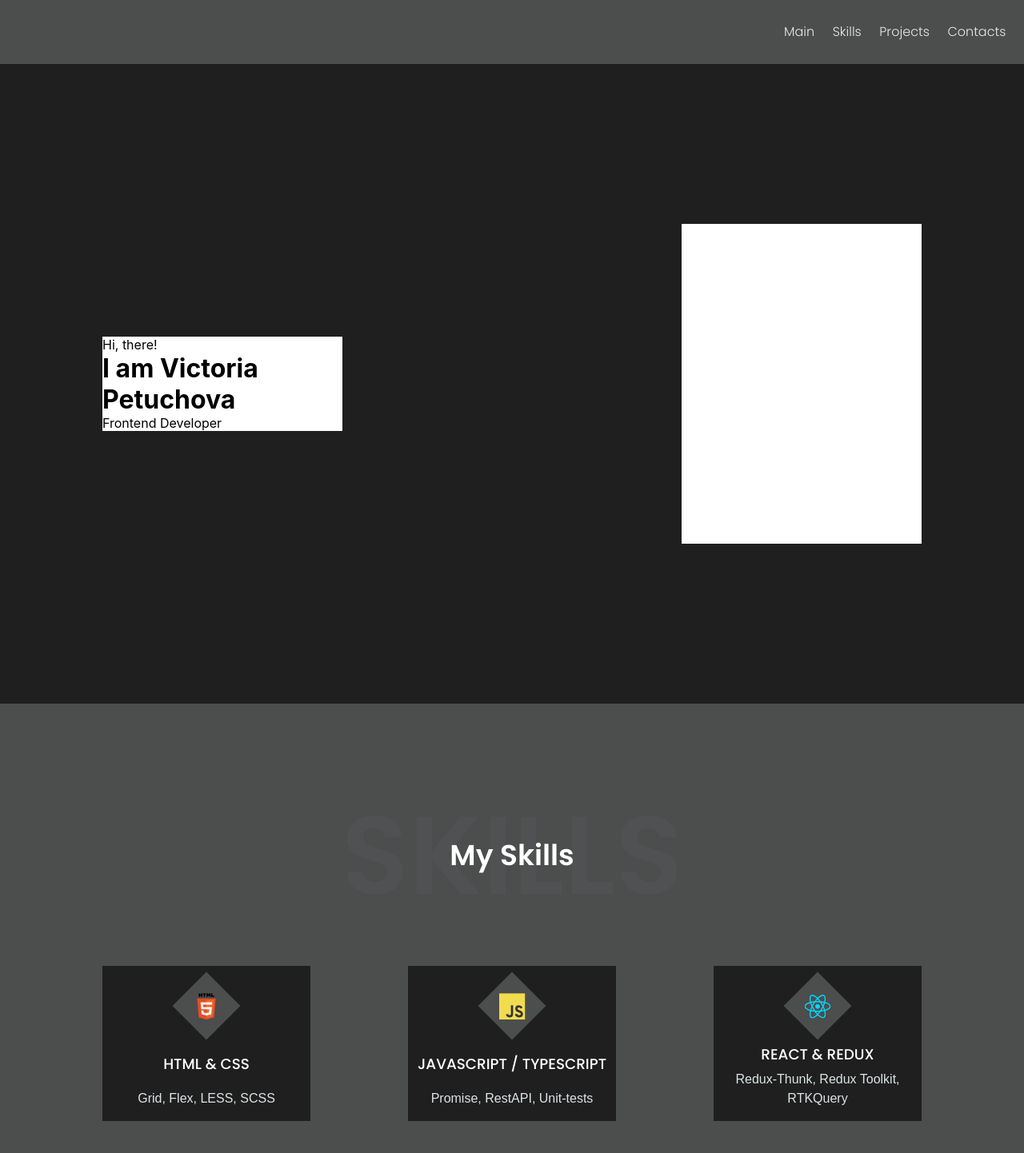
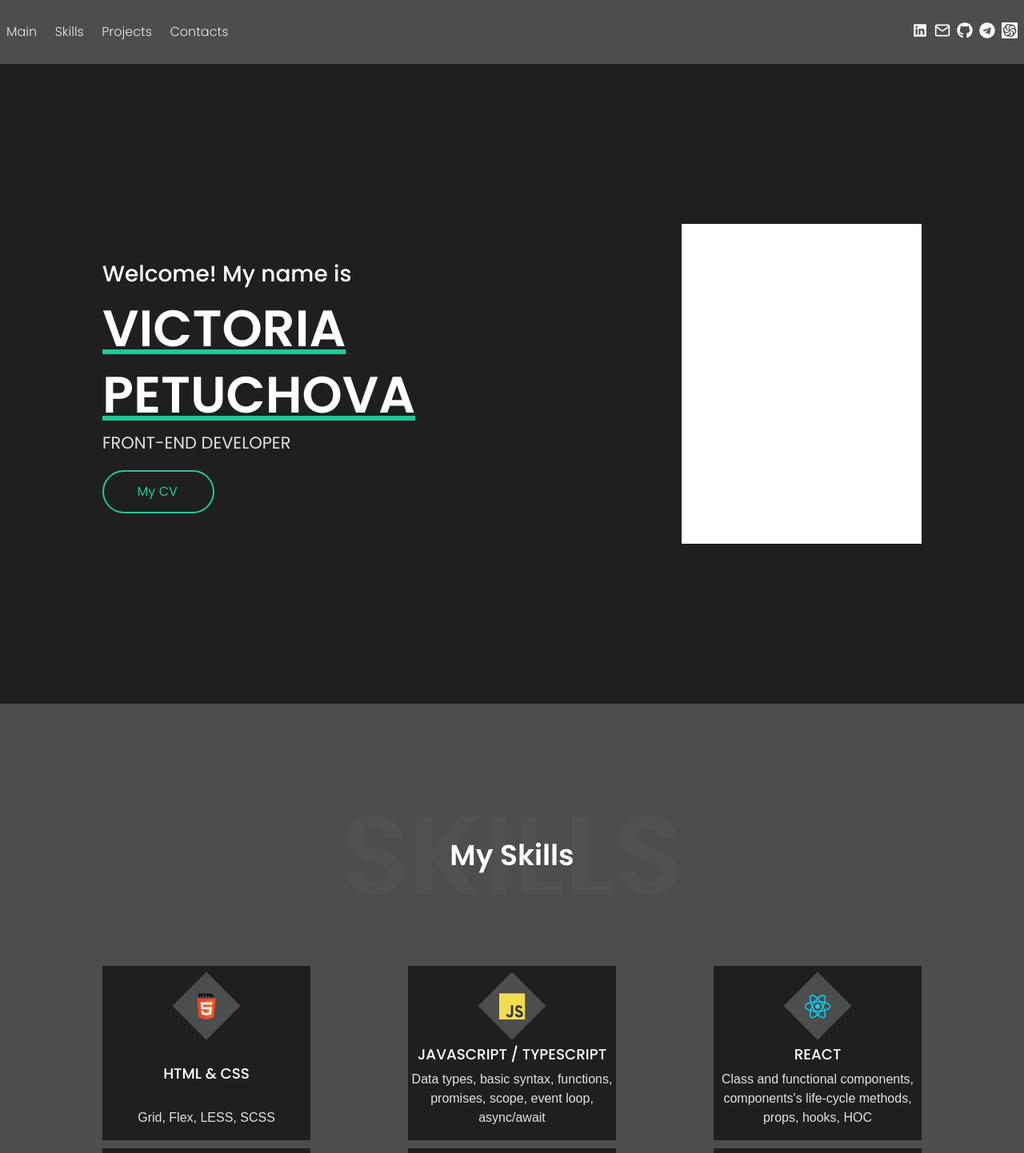
Before and after one commit to BeautyVika/my-portfolio, a React (Create React App) app: page / in a window 1280 px wide. Shown: the top 1442 px of the page at 80% size. Built offline with nearby package versions, Linux system fonts and the light colour scheme.

Commit message:
added icon

```diff
--- a/package.json
+++ b/package.json
@@ -4,6 +4,7 @@
   "private": true,
   "homepage": "https://BeautyVika.github.io/my-portfolio",
   "dependencies": {
+    "@react-icons/all-files": "^4.1.0",
     "@testing-library/jest-dom": "^5.16.5",
     "@testing-library/react": "^13.4.0",
     "@testing-library/user-event": "^13.5.0",
@@ -14,6 +15,8 @@
     "node-sass": "^8.0.0",
     "react": "^18.2.0",
     "react-dom": "^18.2.0",
+    "react-icons": "^4.7.1",
+    "react-router-dom": "^6.8.1",
     "react-scripts": "5.0.1",
     "typescript": "^4.8.4",
     "web-vitals": "^2.1.4"
--- /dev/null
+++ b/src/components/ContactButtonGroup/ContactButtonGroup.module.css
@@ -0,0 +1,11 @@
+
+.icon {
+    font-size: 20px;
+    color: #fff;
+    margin-right: 8px;
+}
+/*.icon:hover{*/
+/*    color: #20c997;*/
+/*    transform: translateY(-5px);*/
+/*    transition: 0.5s;*/
+/*}*/
--- /dev/null
+++ b/src/components/ContactButtonGroup/ContactButtonGroup.tsx
@@ -0,0 +1,24 @@
+import React from "react";
+import style from './ContactButtonGroup.module.css'
+import {FiMail} from "@react-icons/all-files/fi/FiMail";
+import {FaGithub} from "@react-icons/all-files/fa/FaGithub";
+import {FaTelegram} from "@react-icons/all-files/fa/FaTelegram";
+import {SiCodewars} from "@react-icons/all-files/si/SiCodewars";
+import {AiFillLinkedin} from "@react-icons/all-files/ai/AiFillLinkedin";
+
+
+function ContactButtonGroup() {
+    return (
+        <div className={style.contactButtonGroup}>
+            <AiFillLinkedin className={style.icon}/>
+            <FiMail className={style.icon}/>
+            <FaGithub className={style.icon}/>
+            <FaTelegram className={style.icon}/>
+            <SiCodewars className={style.icon}/>
+
+
+        </div>
+    )
+}
+
+export default ContactButtonGroup
--- a/src/components/Contacts/Contacts.module.css
+++ b/src/components/Contacts/Contacts.module.css
@@ -1,25 +1,83 @@
 .contacts {
     background-color: #4c4d4d;
+    padding: 100px 0;
 }
 .contactsContainer {
+    display: flex;
     flex-direction: column;
 }
 
+h3 {
+    font-size: 20px;
+    font-weight: 500;
+    margin-bottom: 40px;
+    font-family: Poppins, sans-serif;
+    line-height: 1.2;
+    color: #fff;
+}
 .contactsForm {
     display: flex;
     flex-direction: column;
-    width: 230px;
     gap: 15px;
     flex-wrap: wrap;
+    width: 50%;
+
 }
 .input {
-    height: 30px;
+    background: #232a31;
     width: 100%;
+    height: inherit;
+    padding: 0.81rem 0.96rem;
+    font-size: 16px;
+    border: 1px solid #ced4da;
+    border-radius: 0.375rem;
+    appearance: none;
+    font-weight: 400;
+    line-height: 1.5;
+    transition: border-color .15s ease-in-out,box-shadow .15s ease-in-out;
+    color: #4c4d4d;
+    font-family: Poppins,sans-serif;
 }
+
 .text {
-    height: 70px;
     width: 100%;
+    min-height: calc(1.5em + 0.75rem + 2px);
+    font-size: 16px;
+    height: inherit;
+    padding: 0.81rem 0.96rem;
+    background: #232a31;
+    border: 1px solid #ced4da;
+    border-radius: 0.375rem;
+    appearance: none;
+    font-weight: 400;
+    line-height: 1.5;
+    transition: border-color .15s ease-in-out,box-shadow .15s ease-in-out;
+    color: #4c4d4d;
+    font-family: Poppins,sans-serif;
 }
 .btn {
-    padding: 10px 20px;
+    border-width: 1px;
+    padding: 0.8rem 2.6rem;
+    transition: all .5s ease;
+    border-radius: 50rem;
+    cursor: pointer;
+    background-color: #20c997;
+    border-color: #20c997;
+    font-size: 1rem;
+    font-weight: 400;
+    line-height: 1.5;
+    font-family: Poppins,sans-serif;
+    text-align: center;
+    color: #fff;
+    width: 30%;
 }
+
+@media screen and (max-width: 950px){
+    .text .input {
+        font-size: 10px;
+    }
+    .btn {
+        width: 80%;
+        font-size: 0.7rem;
+    }
+}
--- a/src/components/Contacts/Contacts.tsx
+++ b/src/components/Contacts/Contacts.tsx
@@ -9,16 +9,17 @@ function Contacts() {
         <div className={style.contacts}>
             <div className={`${styleContainer.container} ${style.contactsContainer}`}>
 
-                <Title mainTitle='Contacts' title='Get in touch'/>
-                {/*<h2 className={style.Title}>Contacts</h2>*/}
+                <Title mainTitle='Contact' title='Get in touch'/>
 
-                <form className={style.contactsForm}>
-                    <input type="text" className={style.input}/>
-                    <input type="text" className={style.input}/>
-                    <textarea className={style.text}/>
-                    <button type="submit" className={style.btn}>Отправить</button>
-                </form>
+                <h3>I am available for freelance work.</h3>
+                {/*<h3>Connect with me via phone: +375(29) 667 23 75 or email: vikachk54@gmail.com</h3>*/}
 
+                    <form className={style.contactsForm}>
+                        <input type="text" className={style.input} placeholder='Name'/>
+                        <input type="text" className={style.input} placeholder='E-mail'/>
+                        <textarea className={style.text} placeholder='Tell me more about you needs...'/>
+                        <button type="submit" className={style.btn}>Send message</button>
+                    </form>
             </div>
 
         </div>
--- a/src/components/Footer/Footer.tsx
+++ b/src/components/Footer/Footer.tsx
@@ -1,6 +1,7 @@
 import React from "react";
 import style from './Footer.module.css'
 import styleContainer from "../Common/Styles/Container.module.css";
+
 
 
 function Footer() {
@@ -10,7 +11,8 @@ function Footer() {
                 <p className={style.title}>Victoria Petuhova</p>
 
                 <div className={style.contactContainer}>
-                    <div className={style.contact}></div>
+                    <div className={style.contact}>
+                    </div>
                     <div className={style.contact}></div>
                     <div className={style.contact}></div>
                     <div className={style.contact}></div>
--- a/src/components/Header/Header.module.scss
+++ b/src/components/Header/Header.module.scss
@@ -3,6 +3,6 @@
     height: 80px;
     background-color: $bgSecondColor;
     display: flex;
-    justify-content: flex-end;
     align-items: center;
+    justify-content: space-between;
 }
--- a/src/components/Header/Header.tsx
+++ b/src/components/Header/Header.tsx
@@ -1,11 +1,13 @@
 import React from "react";
 import style from './Header.module.scss';
 import Nav from "../Nav/Nav";
+import ContactButtonGroup from "../ContactButtonGroup/ContactButtonGroup";
 
 function Header() {
     return (
         <div className={style.header}>
             <Nav/>
+            <ContactButtonGroup/>
         </div>
     );
 }
--- a/src/components/Main/Main.module.css
+++ b/src/components/Main/Main.module.css
@@ -1,12 +1,59 @@
 .mainBlock {
     height: 100vh;
     background-color: #1f1f20;
-    padding: 100px 0;
+    width: 100%;
+    display: flex;
+    align-items: center;
+    flex-direction: row;
+    justify-content: center;
 }
 
 .greeting {
-    width: 300px;
-    background-color: white;
+    width: 60%;
+    display: flex;
+    flex-direction: column;
+}
+.titleGreeting{
+    font-weight: 500;
+    font-size: 1.75rem;
+    line-height: 1.8;
+    font-family: Poppins,sans-serif;
+    color: #fff;
+}
+h1 {
+    margin: 0;
+    text-transform: uppercase;
+    font-weight: 600;
+    font-family: Poppins,sans-serif;
+    color: #fff;
+    line-height: 1.3;
+    font-size: 4rem;
+    text-decoration: underline #20c997;
+
+}
+.greeting p {
+    color: #dee3e4;
+    font-size: 1.3125rem;
+    line-height: 1.8;
+    font-family: Poppins,sans-serif;
+    font-weight: 400;
+}
+
+.btn {
+    margin-top: 15px;
+    border: 2px solid  #20c997;
+    border-radius: 50rem;
+    font-weight: 500;
+    padding: 0.8rem 2.6rem;
+    width: 140px;
+}
+.btn a {
+    text-decoration: none;
+    font-family:  Poppins, sans-serif;
+    font-size: 1rem;
+    font-weight: 400;
+    line-height: 1.5;
+    color: #20c997;
 }
 .photo {
     width: 300px;
--- a/src/components/Main/Main.tsx
+++ b/src/components/Main/Main.tsx
@@ -7,9 +7,12 @@ function Main() {
         <div className={style.mainBlock}>
             <div className={styleContainer.container }>
                 <div className={style.greeting}>
-                    <span>Hi, there!</span>
-                    <h1>I am Victoria Petuchova</h1>
-                    <p>Frontend Developer</p>
+                    <span className={style.titleGreeting}>Welcome! My name is</span>
+                    <h1>Victoria Petuchova</h1>
+                    <p>FRONT-END DEVELOPER</p>
+                    <div className={style.btn}>
+                        <a href='#' >My CV</a>
+                    </div>
                 </div>
                 <div className={style.photo}></div>
 
--- a/src/components/Nav/Nav.module.scss
+++ b/src/components/Nav/Nav.module.scss
@@ -5,6 +5,7 @@
   width: 300px;
   display: flex;
   justify-content: space-between;
+  margin-left: 8px;
 
   a {
     cursor: pointer;
--- a/src/components/Skills/Skills.tsx
+++ b/src/components/Skills/Skills.tsx
@@ -1,16 +1,18 @@
-import React from "react";
-import style from './Skills.module.scss';
+import React from "react"
+import style from './Skills.module.scss'
 import styleContainer from '../Common/Styles/Container.module.css'
-import Skill from "./Skill/Skill";
-import Title from "../Common/components/Title/Title";
+import Skill from "./Skill/Skill"
+import Title from "../Common/components/Title/Title"
 import jsIcon from "../../assets/icons/js-icon.svg"
 import htmlIcon from "../../assets/icons/html-icon.svg"
 import reactIcon from "../../assets/icons/react-icon.svg"
+import gitIcon from "../../assets/icons/git.png"
+import reduxIcon from "../../assets/icons/redux.png"
+import unitIcon from "../../assets/icons/unit-test.png"
+import restIcon from "../../assets/icons/rest-api.jpg"
 
 function Skills() {
-    const js = jsIcon
-    const html = htmlIcon
-    const react = reactIcon
+
     return (
         <div className={style.skillsBlock}>
            <div className={`${styleContainer.container} ${style.skillsContainer}`}>
@@ -19,15 +21,26 @@ function Skills() {
 
                <div className={style.skills}>
                    <Skill title='HTML & CSS'
-                          icon={html}
+                          icon={htmlIcon}
                           description={'Grid, Flex, LESS, SCSS'}/>
                    <Skill title='JAVASCRIPT / TYPESCRIPT'
-                          icon={js}
-                          description={'Promise, RestAPI, Unit-tests'}/>
-                   <Skill title='REACT & REDUX'
-                          icon={react}
-                          description={'Redux-Thunk, Redux Toolkit, RTKQuery'}/>
-
+                          icon={jsIcon}
+                          description={'Data types, basic syntax, functions, promises, scope, event loop, async/await'}/>
+                   <Skill title='REACT'
+                          icon={reactIcon}
+                          description={'Class and functional components, components\'s life-cycle methods, props, hooks, HOC'}/>
+                   <Skill title='REDUX'
+                          icon={reduxIcon}
+                          description={'FLUX-concepted data flow, reducer, dispatch, redux-thunk, redux-toolkit'}/>
+                   <Skill title='REST API'
+                          icon={restIcon}
+                          description={'HTTPS requests, URI parameters, Query parameters, status codes, axios library'}/>
+                   <Skill title='Version control and Git'
+                          icon={gitIcon}
+                          description={'Creating new repositories, push- and pull-requets, merge, repos cloning'}/>
+                   <Skill title='TESTING'
+                          icon={unitIcon}
+                          description={'TDD, Story book, Snapshot, Unit tests'}/>
                </div>
 
            </div>
```
Also changed, not shown: 1 other file (tests, documents, lock files or other folders).
